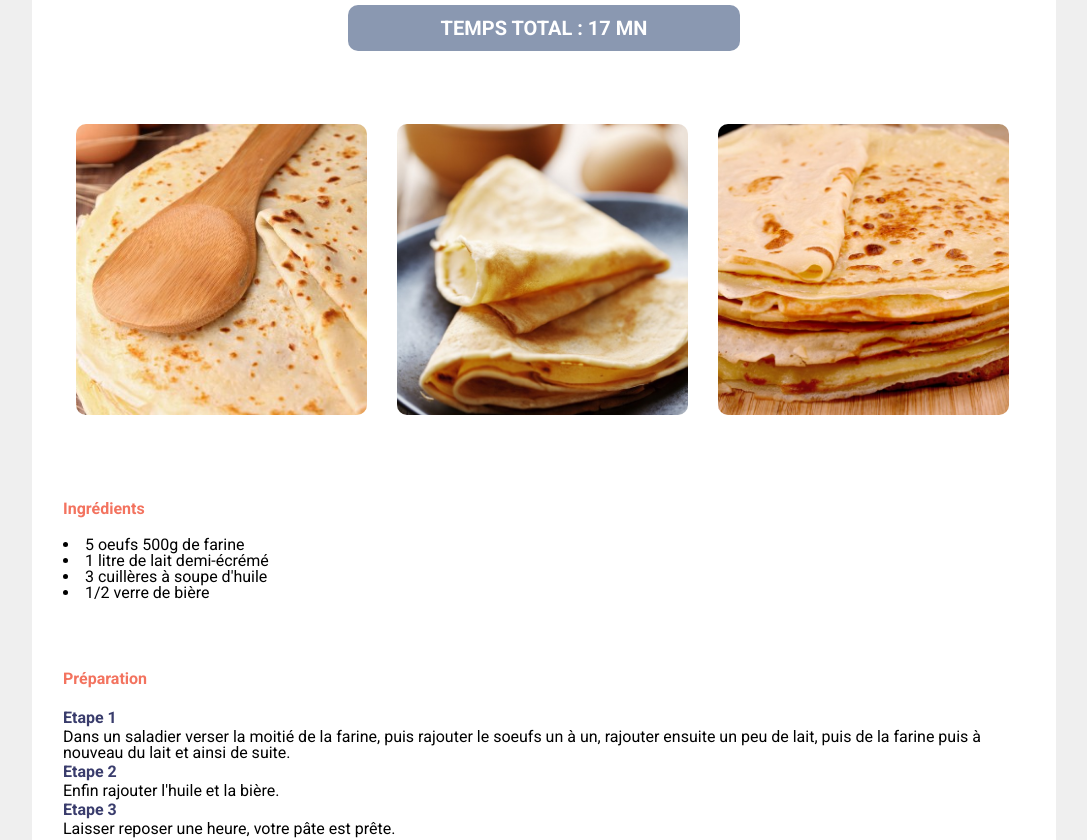
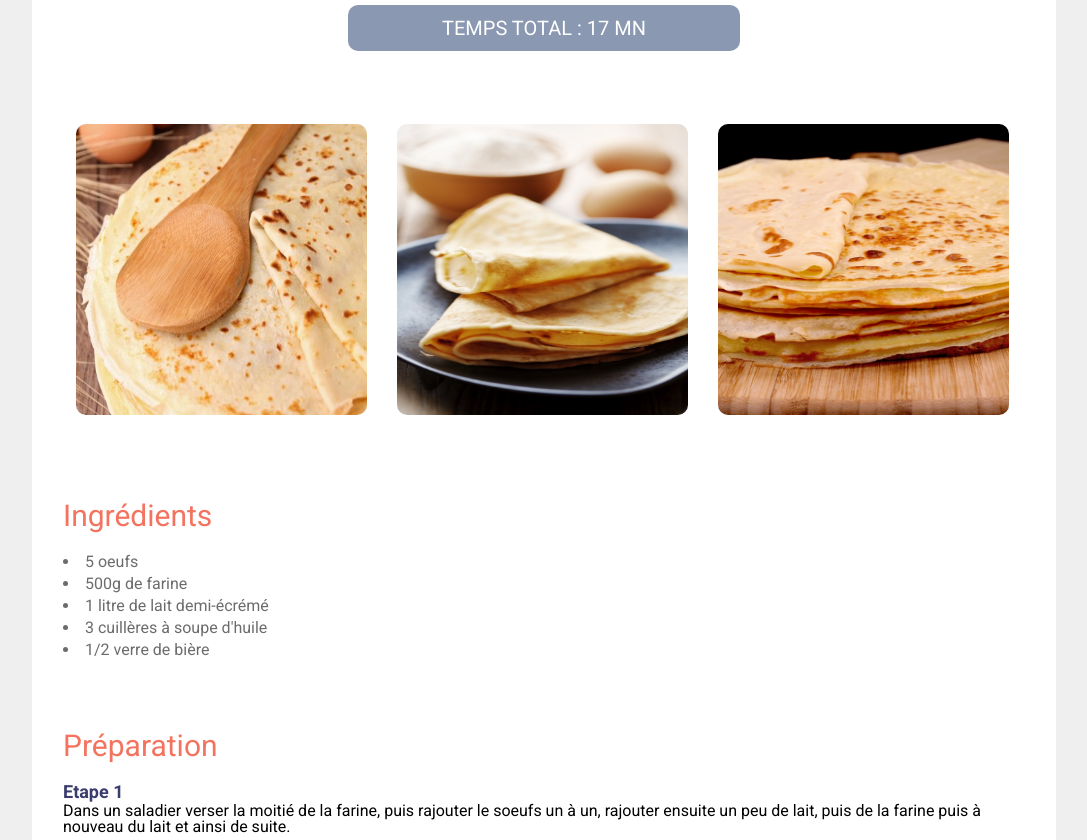
Before and after one commit to florianejojo/Marmiton, a plain HTML site: page index.html in a window 1280 px wide. Shown: the part 300-1140 px from the top of the page, without its empty margins (96-1183 px from the left). Drawn offline with Linux system fonts and the light colour scheme.

Commit message:
finished

```diff
--- a/assets/css/style.css
+++ b/assets/css/style.css
@@ -32,7 +32,7 @@ section {
     background-color: #8a98b1;
     color: white;
     font-size: 20px;
-    font-weight: bold;
+    /* font-weight: bold; */
     padding: 13px 0px;
     margin: 0 285px;
     border-radius: 10px;
@@ -44,10 +44,15 @@ section {
 section div img {
     height: 291px;
     width: 291px;
-    object-fit: cover;
-    object-position: center;
+    /* object-fit: cover;
+    object-position: center; */
     margin: 13px;
     border-radius: 10px;
+}
+
+.color_ingredients {
+    color: #6c6c6c;
+    line-height: 22px;
 }
 
 /* ---------------- */
@@ -77,16 +82,17 @@ h1 {
 }
 
 h2 {
-    font-size: 30;
-    font-weight: bold;
+    font-size: 30px;
+    /* font-weight: bold; */
     color: #f3735f;
     margin-top: 70px;
     margin-bottom: 20px;
 }
 
 h3 {
-    font-size: 18;
+    font-size: 18px;
     font-weight: bold;
     color: #393c6c;
     line-height: 22px;
+    margin-top: 20px;
 }
--- a/index.html
+++ b/index.html
@@ -39,11 +39,13 @@
                     <img src="./assets/img/crepe-3.jpg" alt="crepe 3" />
                 </div>
                 <h2>Ingrédients</h2>
-
-                <li>5 oeufs 500g de farine</li>
-                <li>1 litre de lait demi-écrémé</li>
-                <li>3 cuillères à soupe d'huile</li>
-                <li>1/2 verre de bière</li>
+                <div class="color_ingredients">
+                    <li>5 oeufs</li>
+                    <li>500g de farine</li>
+                    <li>1 litre de lait demi-écrémé</li>
+                    <li>3 cuillères à soupe d'huile</li>
+                    <li>1/2 verre de bière</li>
+                </div>
 
                 <h2>Préparation</h2>
                 <h3>Etape 1</h3>
```
